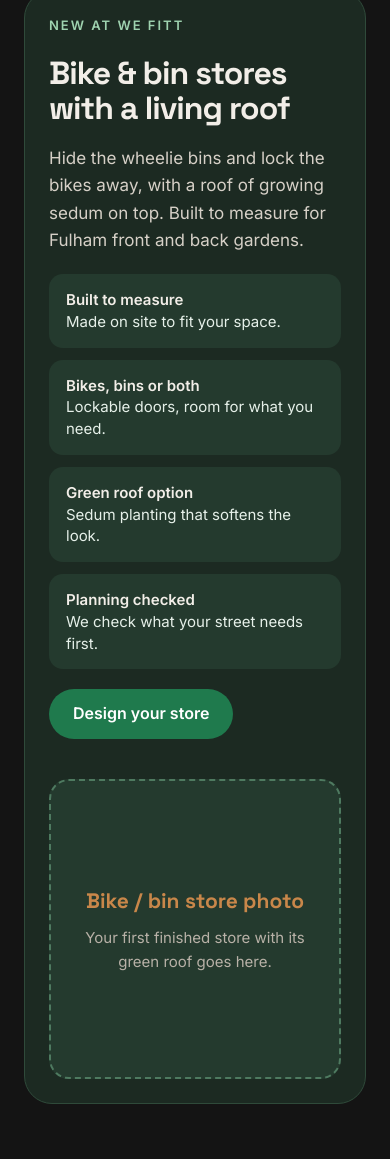
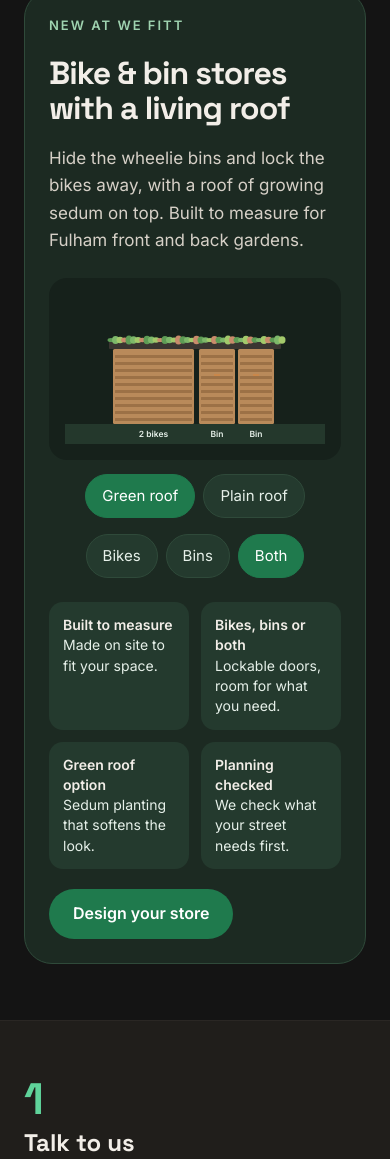
Before and after one commit to w14nrg/wefitt, a plain HTML site: page docs/index.html in a window 390 px wide. Shown: the part 5802-6961 px from the top of the page. Drawn offline with Linux system fonts and the light colour scheme.

Commit message:
Mini bike & bin store designer on the homepage, drawing first on phones
Co-Authored-By: Claude Opus 5.5 <noreply@anthropic.com>
Claude-Session: https://claude.ai/code/session_01513DDtHStQFzzDRynU7bQK

```diff
--- a/docs/assets/site.css
+++ b/docs/assets/site.css
@@ -211,3 +211,12 @@ a{color:var(--copper)}a:hover{color:#E0A56B}
 }
 .sr-only{position:absolute;width:1px;height:1px;overflow:hidden;clip:rect(0 0 0 0);white-space:nowrap}
 .room-go{white-space:normal;text-align:center}
+
+.mini-store{display:flex;flex-direction:column;justify-content:center}
+.mini-store .stage{background:#16211B;border-radius:18px;padding:16px;display:flex;align-items:flex-end;justify-content:center}
+.mini-store .seg button{min-height:44px;padding:8px 16px;border-radius:999px;border:1.5px solid var(--garden-line);background:var(--garden-2);color:#E6F0E9;font:inherit;font-size:15px;cursor:pointer}
+.mini-store .seg button[aria-pressed=true]{background:var(--go);border-color:var(--go);color:#fff}
+.garden-grid{grid-template-areas:"text draw" "extra draw";align-items:start}
+.g-text{grid-area:text}.g-draw{grid-area:draw;align-self:center}.g-extra{grid-area:extra}
+@media(max-width:900px){.garden-grid{grid-template-areas:"text" "draw" "extra";gap:24px}}
+@media(max-width:600px){.ticks{grid-template-columns:repeat(2,minmax(0,1fr))}.ticks p{font-size:14px;padding:13px 14px}}
--- a/docs/assets/site.js
+++ b/docs/assets/site.js
@@ -111,12 +111,13 @@ if (picker) {
   document.querySelectorAll('[data-picker]').forEach(b => b.addEventListener('click', e => { e.preventDefault(); openPicker(b.dataset.pre || b.dataset.picker || ''); }));
 }
 
-/* bike & bin store builder */
-const builder = document.querySelector('.builder');
-if (builder) {
+/* bike & bin store builder (full on the stores page, mini on the home page) */
+document.querySelectorAll('[data-store]').forEach(builder => {
   const st = {bikes: 2, bins: 2, roof: 'Green sedum roof', clad: 'Natural larch'};
+  const mixes = {Bikes: [3, 0], Bins: [0, 2], Both: [2, 2]};
   const clads = {'Natural larch':['#B98A5A','#9C7146'], 'Black stained':['#2B2B2B','#1E1E1E'], 'Painted grey':['#8C918E','#727875']};
   const svg = builder.querySelector('svg');
+  const summary = builder.querySelector('.summary-line');
   function draw(){
     const bikeW = st.bikes ? 70 + st.bikes * 46 : 0;
     const binW = st.bins * 78;
@@ -127,7 +128,7 @@ if (builder) {
     const unit = (x, w, label) => {
       let u = `<rect x="${x}" y="${base-H}" width="${w}" height="${H}" fill="${c1}" rx="3"/>`;
       for (let y = base - H + 12; y < base; y += 14) u += `<rect x="${x+4}" y="${y}" width="${w-8}" height="6" fill="${c2}" rx="1"/>`;
-      u += `<text x="${x + w/2}" y="${base + 26}" text-anchor="middle" fill="#C9D9CE" font-size="13" font-family="Inter,sans-serif">${label}</text>`;
+      u += `<text x="${x + w/2}" y="${base + 26}" text-anchor="middle" fill="#E6F0E9" font-size="17" font-weight="600" font-family="Inter,sans-serif">${label}</text>`;
       return u;
     };
     let x = X0;
@@ -143,24 +144,29 @@ if (builder) {
       }
     }
     svg.innerHTML = s;
-    builder.querySelector('.summary-line').textContent = (st.bikes ? st.bikes + ' bikes' : 'No bikes') + ' · ' + (st.bins ? st.bins + (st.bins > 1 ? ' bins' : ' bin') : 'no bins') + ' · ' + st.roof.toLowerCase() + ' · ' + st.clad.toLowerCase();
+    if (summary) summary.textContent = (st.bikes ? st.bikes + ' bikes' : 'No bikes') + ' · ' + (st.bins ? st.bins + (st.bins > 1 ? ' bins' : ' bin') : 'no bins') + ' · ' + st.roof.toLowerCase() + ' · ' + st.clad.toLowerCase();
   }
   builder.querySelectorAll('.seg').forEach(seg => {
     seg.querySelectorAll('button').forEach(b => b.addEventListener('click', () => {
-      const k = seg.dataset.key; let v = b.dataset.v; if (k === 'bikes' || k === 'bins') v = parseInt(v, 10);
-      if (k === 'bikes' && v === 0 && st.bins === 0) return;
-      if (k === 'bins' && v === 0 && st.bikes === 0) return;
-      st[k] = v;
+      const k = seg.dataset.key; let v = b.dataset.v;
+      if (k === 'mix') { [st.bikes, st.bins] = mixes[v]; }
+      else {
+        if (k === 'bikes' || k === 'bins') v = parseInt(v, 10);
+        if (k === 'bikes' && v === 0 && st.bins === 0) return;
+        if (k === 'bins' && v === 0 && st.bikes === 0) return;
+        st[k] = v;
+      }
       seg.querySelectorAll('button').forEach(x => x.setAttribute('aria-pressed', String(x === b)));
       draw();
     }));
   });
-  builder.querySelector('.send-store').addEventListener('click', () => {
-    const msg = 'Hi We Fitt, I\'d like to talk about a garden store: ' + builder.querySelector('.summary-line').textContent + '.';
+  const send = builder.querySelector('.send-store');
+  if (send) send.addEventListener('click', () => {
+    const msg = 'Hi We Fitt, I\'d like to talk about a garden store: ' + summary.textContent + '.';
     window.location.href = 'https://wa.me/' + WA + '?text=' + encodeURIComponent(msg);
   });
   draw();
-}
+});
 
 document.querySelectorAll('.year').forEach(y => y.textContent = new Date().getFullYear());
 }
--- a/docs/index.html
+++ b/docs/index.html
@@ -170,12 +170,20 @@
 </section>
 
 <section class="wrap band" aria-labelledby="stores-title" style="padding-top:0">
-<div class="garden reveal">
-<div class="stack" style="gap:20px">
+<div class="garden garden-grid reveal">
+<div class="g-text stack" style="gap:20px">
 <p class="kicker">New at We Fitt</p>
 <h2 id="stores-title" class="h-l">Bike &amp; bin stores with a living roof</h2>
 <p class="lead" style="color:#D6D0C7">Hide the wheelie bins and lock the bikes away, with a roof of growing sedum on top. Built to measure for Fulham front and back gardens.</p>
-<div class="ticks">
+</div>
+<div class="mini-store g-draw" data-store>
+<div class="stage"><svg viewBox="0 0 520 300" role="img" aria-label="Drawing of a bike and bin store"></svg></div>
+<div class="row" style="justify-content:center;gap:16px;margin-top:14px">
+<div class="seg" data-key="roof" aria-label="Roof"><button data-v="Green sedum roof" aria-pressed="true">Green roof</button><button data-v="Plain roof" aria-pressed="false">Plain roof</button></div>
+<div class="seg" data-key="mix" aria-label="What goes in it"><button data-v="Bikes" aria-pressed="false">Bikes</button><button data-v="Bins" aria-pressed="false">Bins</button><button data-v="Both" aria-pressed="true">Both</button></div>
+</div>
+</div>
+<div class="g-extra stack" style="gap:20px"><div class="ticks">
 <p><strong>Built to measure</strong>Made on site to fit your space.</p>
 <p><strong>Bikes, bins or both</strong>Lockable doors, room for what you need.</p>
 <p><strong>Green roof option</strong>Sedum planting that softens the look.</p>
@@ -183,7 +191,6 @@
 </div>
 <div class="row"><a class="btn btn-go" href="bike-and-bin-stores/">Design your store</a></div>
 </div>
-<div class="ph" style="background:#243A2E;border-color:#4E7A60" role="img" aria-label="Photo to come: Bike / bin store photo" style="min-height:380px"><strong>Bike / bin store photo</strong><span>Your first finished store with its green roof goes here.</span></div>
 </div>
 </section>
 
--- a/site/assets/site.css
+++ b/site/assets/site.css
@@ -211,3 +211,12 @@ a{color:var(--copper)}a:hover{color:#E0A56B}
 }
 .sr-only{position:absolute;width:1px;height:1px;overflow:hidden;clip:rect(0 0 0 0);white-space:nowrap}
 .room-go{white-space:normal;text-align:center}
+
+.mini-store{display:flex;flex-direction:column;justify-content:center}
+.mini-store .stage{background:#16211B;border-radius:18px;padding:16px;display:flex;align-items:flex-end;justify-content:center}
+.mini-store .seg button{min-height:44px;padding:8px 16px;border-radius:999px;border:1.5px solid var(--garden-line);background:var(--garden-2);color:#E6F0E9;font:inherit;font-size:15px;cursor:pointer}
+.mini-store .seg button[aria-pressed=true]{background:var(--go);border-color:var(--go);color:#fff}
+.garden-grid{grid-template-areas:"text draw" "extra draw";align-items:start}
+.g-text{grid-area:text}.g-draw{grid-area:draw;align-self:center}.g-extra{grid-area:extra}
+@media(max-width:900px){.garden-grid{grid-template-areas:"text" "draw" "extra";gap:24px}}
+@media(max-width:600px){.ticks{grid-template-columns:repeat(2,minmax(0,1fr))}.ticks p{font-size:14px;padding:13px 14px}}
```
Also changed, not shown: docs/bike-and-bin-stores/index.html (+1 -1 lines), site/assets/site.js (+18 -12 lines), 1 other file.
